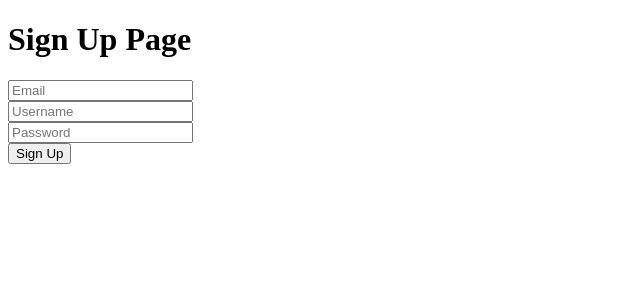
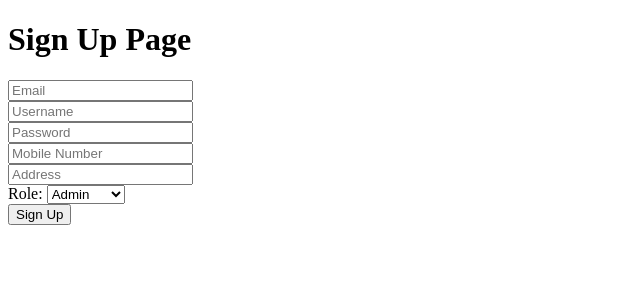
Before and after one commit to seinemichael223/safana-bekam-api, a Flask app: page /signup in a window 1280 px wide. Shown: the top 300 px of the page, without its empty margins (0-640 px from the left). Run offline with Flask 3, Linux system fonts and the light colour scheme.

Commit message:
added more json export stuff in export user

```diff
--- a/app.py
+++ b/app.py
@@ -9,6 +9,7 @@ db = SQLAlchemy()
 
 def create_app():
     app = Flask(__name__, template_folder='templates')
+    #app.config['SQLALCHEMY_DATABASE_URI'] = 'mysql+pymysql://rehsoz:beanz@localhost/safana_db'
     app.config['SQLALCHEMY_DATABASE_URI'] = 'mysql+pymysql://rehsoz:beanz@mariadb:3306/safana_db'
     app.secret_key = 'SOME KEY'
 
--- a/models.py
+++ b/models.py
@@ -9,6 +9,9 @@ class User(db.Model, UserMixin):
     email = db.Column(db.String(100), unique=True, nullable=False)
     username = db.Column(db.String(50), unique=True, nullable=False)
     password = db.Column(db.String(250), nullable=False)
+    mobile_no = db.Column(db.String(12), nullable=False)
+    address = db.Column(db.String(150), nullable=False)
+    role = db.Column(db.String(10), nullable=False)
 
     def get_id(self):
         return self.uid
--- a/routes.py
+++ b/routes.py
@@ -1,9 +1,17 @@
 from flask import render_template, request, redirect, url_for, jsonify, Response
 from flask_login import login_user, logout_user, current_user, login_required
-import json
+import json, os
 
 from models import User
 
+def get_domain_url():
+    try:
+        with open('secret.txt', 'r') as file:
+            return file.read().strip()  # Remove any trailing newline or spaces
+    except FileNotFoundError:
+        raise Exception("secret.txt not found. Please add it to the root directory.")
+
+domain_url = get_domain_url()
 
 def register_routes(app, db, bcrypt):
 
@@ -19,10 +27,18 @@ def register_routes(app, db, bcrypt):
             email = request.form.get('email')
             username = request.form.get('username')
             password = request.form.get('password')
+            mobile_no = request.form.get('mobile_no')
+            address = request.form.get('address')
+            role = request.form.get('role')
 
             hashed_password = bcrypt.generate_password_hash(password)
 
-            user = User(email=email, username=username, password=hashed_password)
+            user = User(email=email,
+                        username=username,
+                        password=hashed_password,
+                        mobile_no=mobile_no,
+                        address=address,
+                        role=role)
 
             db.session.add(user)
             db.session.commit()
@@ -71,9 +87,13 @@ def register_routes(app, db, bcrypt):
             users = User.query.all()
             user_list = [{
                 'id': user.uid,
+                'profile_picture': f"{domain_url}/static/profile_pictures/picture1.jpg",
+                'username': user.username,
                 'email': user.email,
-                'username': user.username,
-                'password': user.password
+                'password': user.password,
+                'mobile_no': user.mobile_no,
+                'address': user.address,
+                'role': user.role
             } for user in users]
 
         # Convert the user list to JSON and return as a downloadable response
--- a/templates/signup.html
+++ b/templates/signup.html
@@ -7,6 +7,13 @@
     <input type="text" name="email" placeholder="Email" required="required"><br>
     <input type="text" name="username" placeholder="Username" required="required"><br>
     <input type="password" name="password" placeholder="Password" required="required"><br>
+    <input type="text" name="mobile_no" placeholder="Mobile Number" required="required"><br>
+    <input type="text" name="address" placeholder="Address" required="required"><br>
+    <label for="role">Role:</label>
+    <select name="role" required="required">
+        <option value="admin">Admin</option>
+        <option value="therapist">Therapist</option>
+    </select><br>
     <input type="submit" value="Sign Up">
 </form>
 
```
Also changed, not shown: static/profile_images/picture_1.jpg (added), 1 other file.
